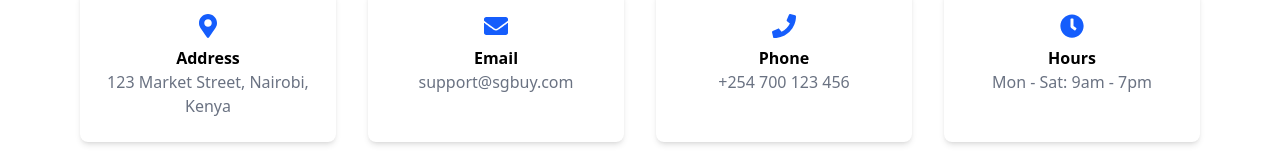
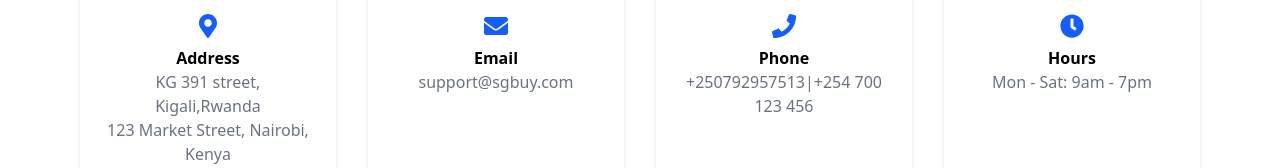
Before and after one commit to Aime-Serge/ONLINESTORE-eCOMMERCE-PLATFORM, a Next.js app: page /contact in a window 1280 px wide. Shown: the part 322-490 px from the top of the page. Built offline with nearby package versions, Linux system fonts and the light colour scheme; no server answers.

Commit message:
Updating contact

```diff
--- a/pages/contact.tsx
+++ b/pages/contact.tsx
@@ -64,6 +64,7 @@
           <div className="flex flex-col items-center text-center bg-white p-6 rounded-lg shadow-md">
             <FaMapMarkerAlt className="text-blue-600 text-2xl mb-2" />
             <h3 className="font-semibold">Address</h3>
+            <p className="text-gray-500">KG 391 street, Kigali,Rwanda</p>
             <p className="text-gray-500">123 Market Street, Nairobi, Kenya</p>
           </div>
           <div className="flex flex-col items-center text-center bg-white p-6 rounded-lg shadow-md">
@@ -77,7 +78,7 @@
             <FaPhone className="text-blue-600 text-2xl mb-2" />
             <h3 className="font-semibold">Phone</h3>
             <p className="text-gray-500">
-              <a href="tel:+254700123456" className="hover:underline">+254 700 123 456</a>
+              <a href="tel:+250792957513|+254700123456" className="hover:underline">+250792957513|+254 700 123 456</a>
             </p>
           </div>
           <div className="flex flex-col items-center text-center bg-white p-6 rounded-lg shadow-md">
```
